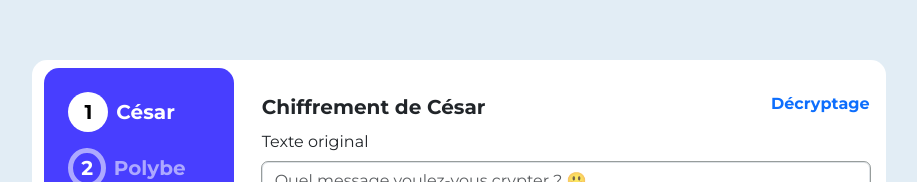
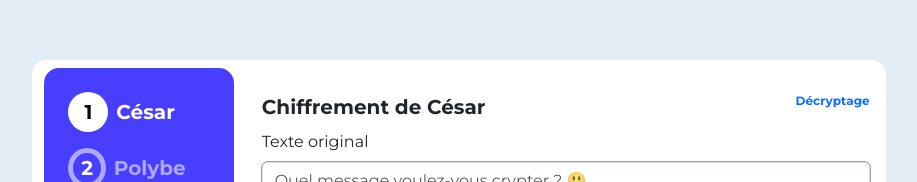
Before and after one commit to alexiskatel/cryptography, an Angular app: page / in a window 1280 px wide. Shown: the part 106-288 px from the top of the page, without its empty margins (181-1098 px from the left). Built offline with nearby package versions, Linux system fonts and the light colour scheme.

Commit message:
Affine et polybe

```diff
--- a/src/app/components/cesar/cryptage/cryptage.component.html
+++ b/src/app/components/cesar/cryptage/cryptage.component.html
@@ -3,7 +3,7 @@
     <span class="fw-bold fs-5">Chiffrement de César</span>
     <a routerLink="/decryptage-cesar" class="text-decoration-none">
       <span
-        class="fw-bold text-primary alig-self-center pointer d-md-block d-nonefs-6"
+        class="fw-bold text-primary alig-self-center pointer d-md-block d-none fs-6"
         >Décryptage</span
       >
     </a>
--- a/src/app/components/cesar/decryptage/decryptage.component.html
+++ b/src/app/components/cesar/decryptage/decryptage.component.html
@@ -3,7 +3,7 @@
     <span class="fw-bold fs-5">Déchiffrement de César</span>
     <a routerLink="/" class="text-decoration-none">
       <span
-        class="fw-bold text-primary alig-self-center pointer d-md-block d-nonefs-6"
+        class="fw-bold text-primary alig-self-center pointer d-md-block d-none fs-6"
         >Cryptage</span
       >
     </a>
```
